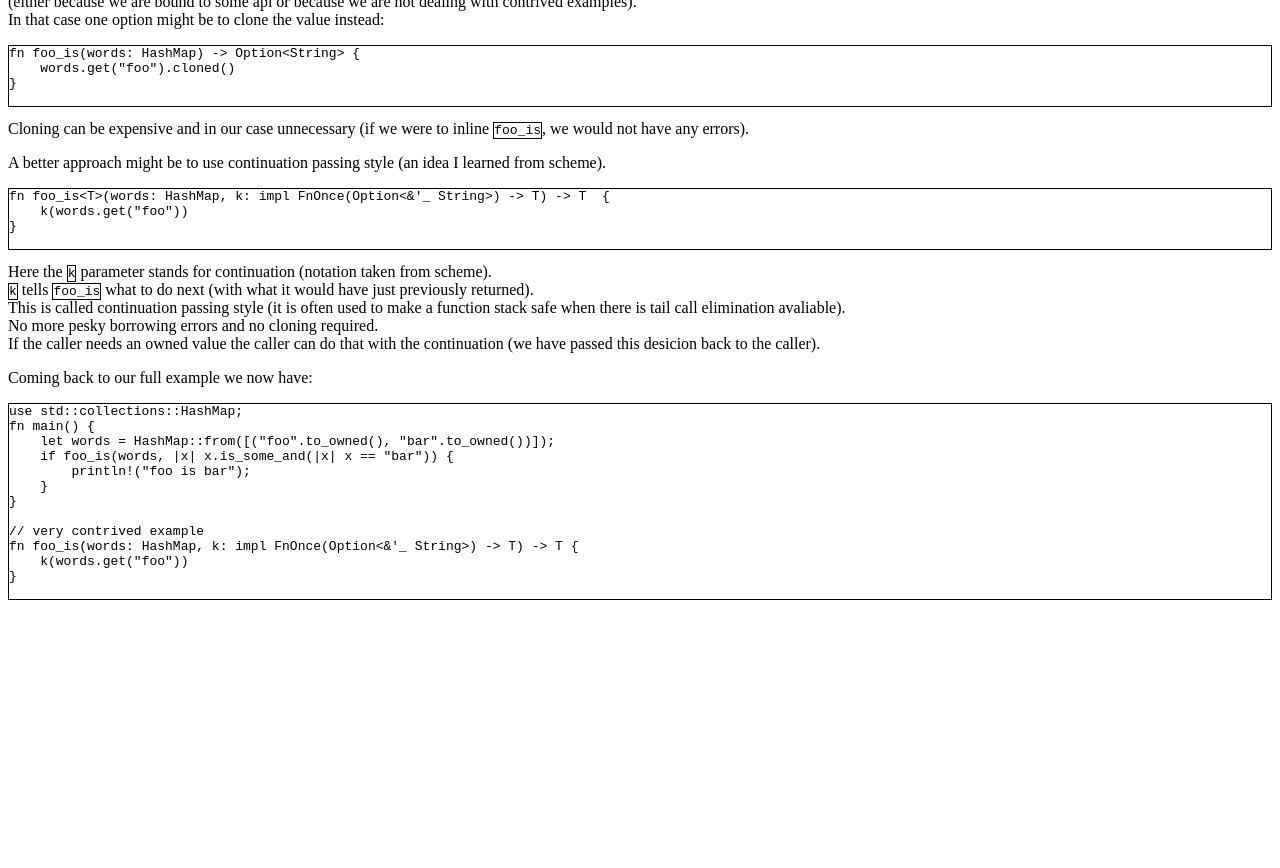
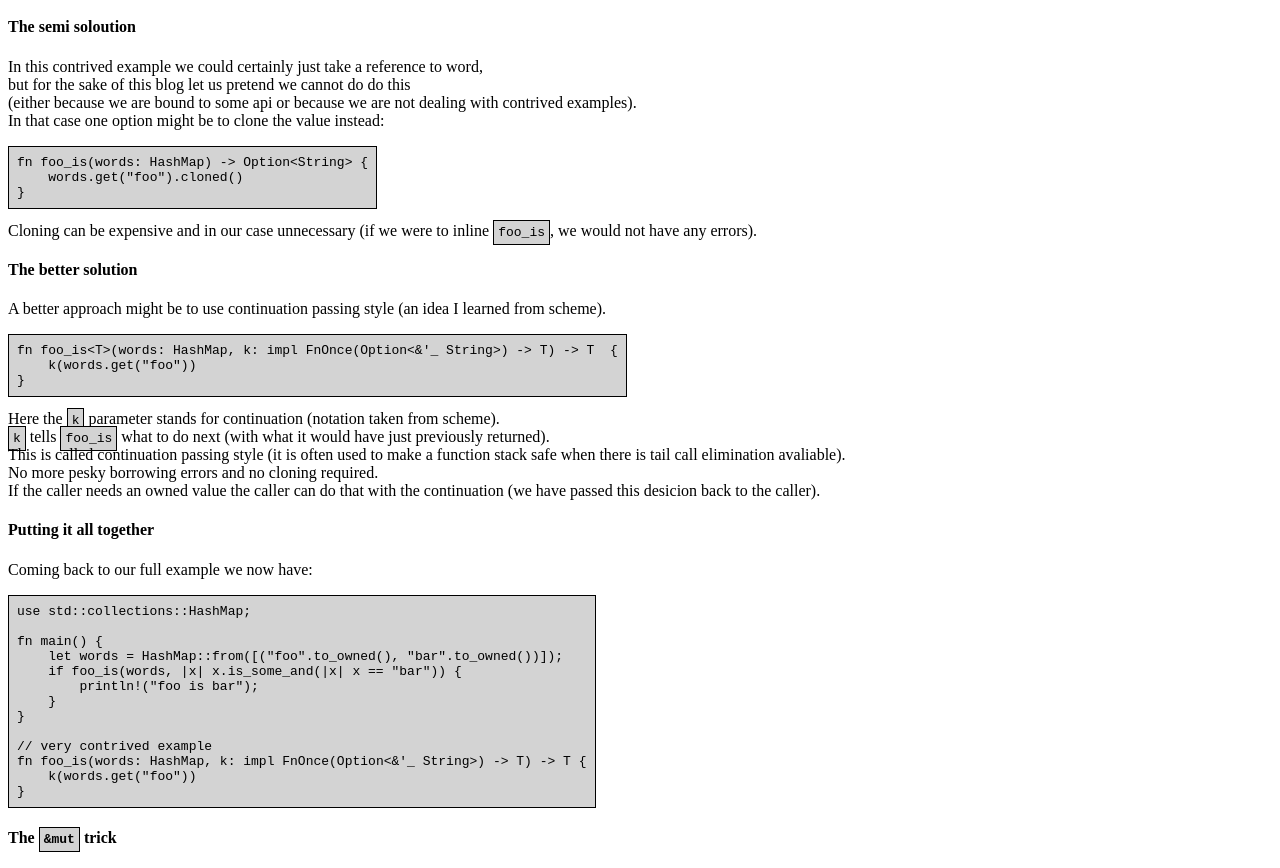
Before and after one commit to mendelsshop/blog, a plain HTML site: page entries/CPS_and_Borrowing.html in a window 1280 px wide. Shown: the part 598-1466 px from the top of the page. Before the commit the page ends 1214 px from the top, so only its background shows below. Drawn offline with Linux system fonts and the light colour scheme.

Commit message:
added headers and improved codeblock sytle

```diff
--- a/css/style.css
+++ b/css/style.css
@@ -1,3 +1,7 @@
+:root {
+    color-scheme: light dark;
+}
+
 h1#title {
     text-align: center;
 }
@@ -19,18 +23,21 @@ a#github {
 }
 
 #codeblock {
-    border: 1px solid #000;
     display: block;
     white-space: pre-wrap;
+    max-width: max-content;
+    padding: 1vmin;
 }
 
 #inlinecodeblock {
-    border: 1px solid #000;
+    padding: 0.5vmin;
+
 }
 
-
-:root {
-    color-scheme: light dark;
+#inlinecodeblock,
+#codeblock {
+    border: 1px solid #000;
+    background-color: light-dark(lightgrey, #25242d);
 }
 
 
@@ -40,6 +47,11 @@ a#github {
         color: black;
         background-color: white;
     }
+
+    #inlinecodeblock,
+    #codeblock {
+        background-color: lightgrey;
+    }
 }
 
 /* for older browser that do not support light-dark */
@@ -48,6 +60,12 @@ a#github {
         color: white;
         background-color: #1C1B22;
     }
+
+    #inlinecodeblock,
+    #codeblock {
+
+        background-color: #25242d
+    }
 }
 
 .element {
--- a/entries/CPS_and_Borrowing.html
+++ b/entries/CPS_and_Borrowing.html
@@ -9,18 +9,22 @@
 </head>
 
 <body>
+    <div id="header">
         <h3><a id=home href="../index.html">home</a></h3>
         <h3><a id=github href="https://github.com/mendelsshop">github</a></h3>
         <h2 id=blogname>Mendelsshop's Blog </h2>
         <h1 id=title>Continuation Passing Style and Borrowing in Rust</h1>
+    </div>
 
-    <!-- TODO: headings -->
     <!-- TODO: more explanation/fluff -->
     <!-- TODO: grammar -->
+    <div id="problem">
+        <h4>A (contrived) example problem</h4>
         <p>
             Lets say you have a function like this:
 
         <pre id=codeblock><code><!-- beautify ignore:start -->use std::collections::HashMap;
+
 fn main() {
     let words = HashMap::from([("foo".to_owned(), "bar".to_owned())]);
     if foo_is(words).is_some_and(|x| x == "bar") {
@@ -31,8 +35,7 @@ fn main() {
 // very contrived example
 fn foo_is&lt'a&gt(words: HashMap&ltString, String&gt) -> Option&lt&'a String&gt {
     words.get("foo")
-}<!-- beautify ignore:end --></code>
-    </pre>
+}<!-- beautify ignore:end --></code></pre>
         When we try to compile this we will be greated with an error:
         <pre id=codeblock><code><!-- beautify ignore:start -->error[E0515]: cannot return value referencing function parameter `words`
  --> src/main.rs:8:5
@@ -41,12 +44,15 @@ fn foo_is&lt'a&gt(words: HashMap&ltString, String&gt) -> Option&lt&'a String&gt
    |     -----^^^^^^^^^^^
    |     |
    |     returns a value referencing data owned by the current function
-   |     `words` is borrowed here <!-- beautify ignore:end --> </code>
-    </pre>
+   |     `words` is borrowed here <!-- beautify ignore:end --> </code></pre>
         </p>
+    </div>
 
+    <div id="semisoloution">
+        <h4>The semi soloution</h4>
         <p>
-        In this contrived example we could certainly just take a reference to word,<br>but for the sake of this blog let
+            In this contrived example we could certainly just take a reference to word,<br>but for the sake of this blog
+            let
             us
             pretend we cannot do do this<br>(either because we are bound to some api or because we are not dealing with
             contrived
@@ -55,34 +61,42 @@ fn foo_is&lt'a&gt(words: HashMap&ltString, String&gt) -> Option&lt&'a String&gt
             In that case one option might be to clone the value instead:
         <pre id=codeblock><code><!-- beautify ignore:start -->fn foo_is(words: HashMap<String, String>) -> Option&ltString&gt {
     words.get("foo").cloned()
-}<!-- beautify ignore:end --></code>
-    </pre>
+}<!-- beautify ignore:end --></code></pre>
 
-    Cloning can be expensive and in our case unnecessary (if we were to inline <code id=inlinecodeblock>foo_is</code>,
+        Cloning can be expensive and in our case unnecessary (if we were to inline <code
+            id=inlinecodeblock>foo_is</code>,
         we would not have any errors).
         </p>
+    </div>
 
+    <div id="soloution">
+        <h4>The better solution</h4>
         <p>
             A better approach might be to use continuation passing style (an idea I learned from scheme).
         <pre id=codeblock><code><!-- beautify ignore:start -->fn foo_is&ltT&gt(words: HashMap<String, String>, k: impl FnOnce(Option<&'_ String>) -> T) -> T  {
     k(words.get("foo"))
-}<!-- beautify ignore:end --></code>
-    </pre>
+}<!-- beautify ignore:end --></code></pre>
 
         Here the <code id=inlinecodeblock>k</code> parameter stands for continuation (notation taken from scheme).<br>
-    <code id=inlinecodeblock>k</code> tells <code id=inlinecodeblock>foo_is</code> what to do next (with what it would
+        <code id=inlinecodeblock>k</code> tells <code id=inlinecodeblock>foo_is</code> what to do next (with what it
+        would
         have just previously returned).<br>
-    This is called continuation passing style (it is often used to make a function stack safe when there is tail call
+        This is called continuation passing style (it is often used to make a function stack safe when there is tail
+        call
         elimination avaliable).<br>
         No more pesky borrowing errors and no cloning required.<br>
-    If the caller needs an owned value the caller can do that with the continuation (we have passed this desicion back
+        If the caller needs an owned value the caller can do that with the continuation (we have passed this desicion
+        back
         to the caller).
         </p>
+    </div>
 
+    <div id="alltogether">
+        <h4>Putting it all together</h4>
         <p>
-
             Coming back to our full example we now have:
         <pre id=codeblock><code><!-- beautify ignore:start -->use std::collections::HashMap;
+
 fn main() {
     let words = HashMap::from([("foo".to_owned(), "bar".to_owned())]);
     if foo_is(words, |x| x.is_some_and(|x| x == "bar")) {
@@ -93,9 +107,13 @@ fn main() {
 // very contrived example
 fn foo_is<T>(words: HashMap<String, String>, k: impl FnOnce(Option<&'_ String>) -> T) -> T {
     k(words.get("foo"))
-}<!-- beautify ignore:end --></code>
-    </pre>
+}<!-- beautify ignore:end --></code></pre>
         </p>
+    </div>
+    <div id=muttrick>
+        <h4>The <code id=inlinecodeblock>&mut</code> trick</h4>
+        <p></p>
+    </div>
     <!-- TODO: &mut trick -->
 
 </body>
```
Lines whose indentation alone changed are shown as unchanged.
